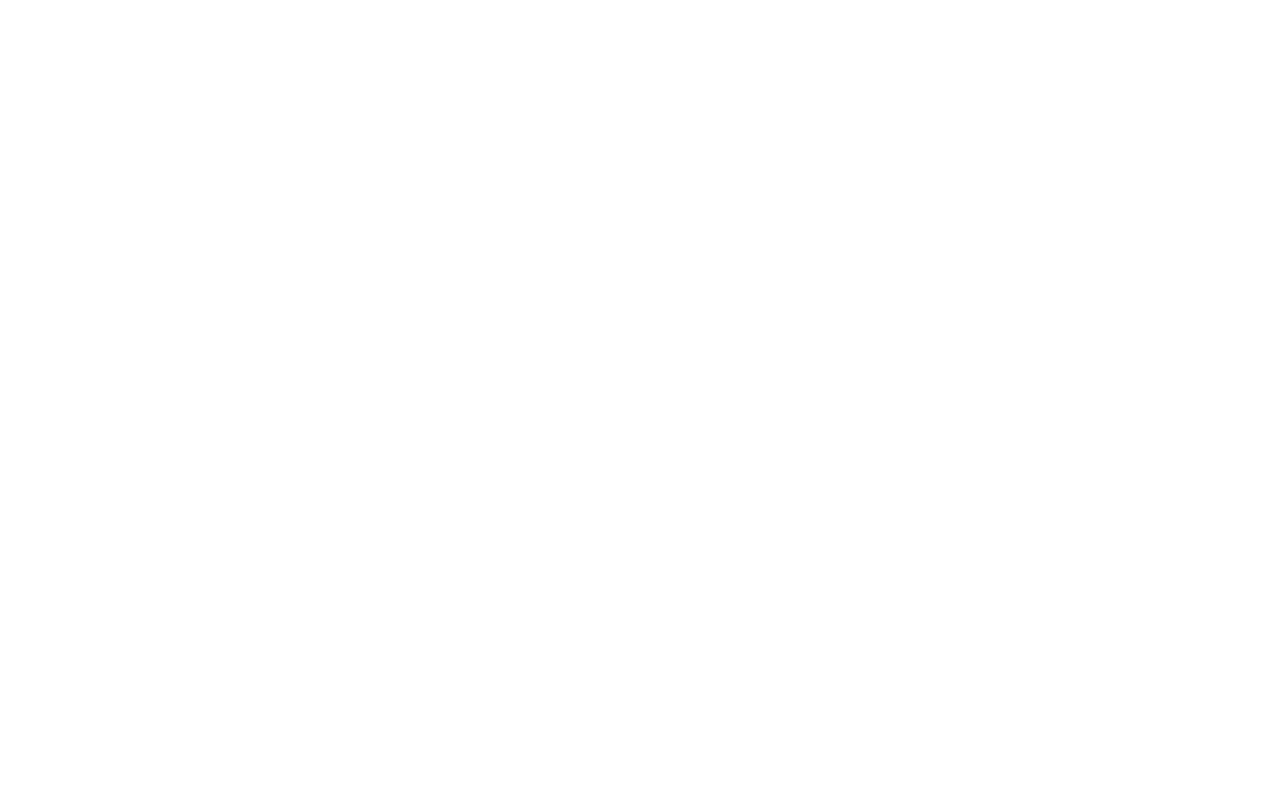
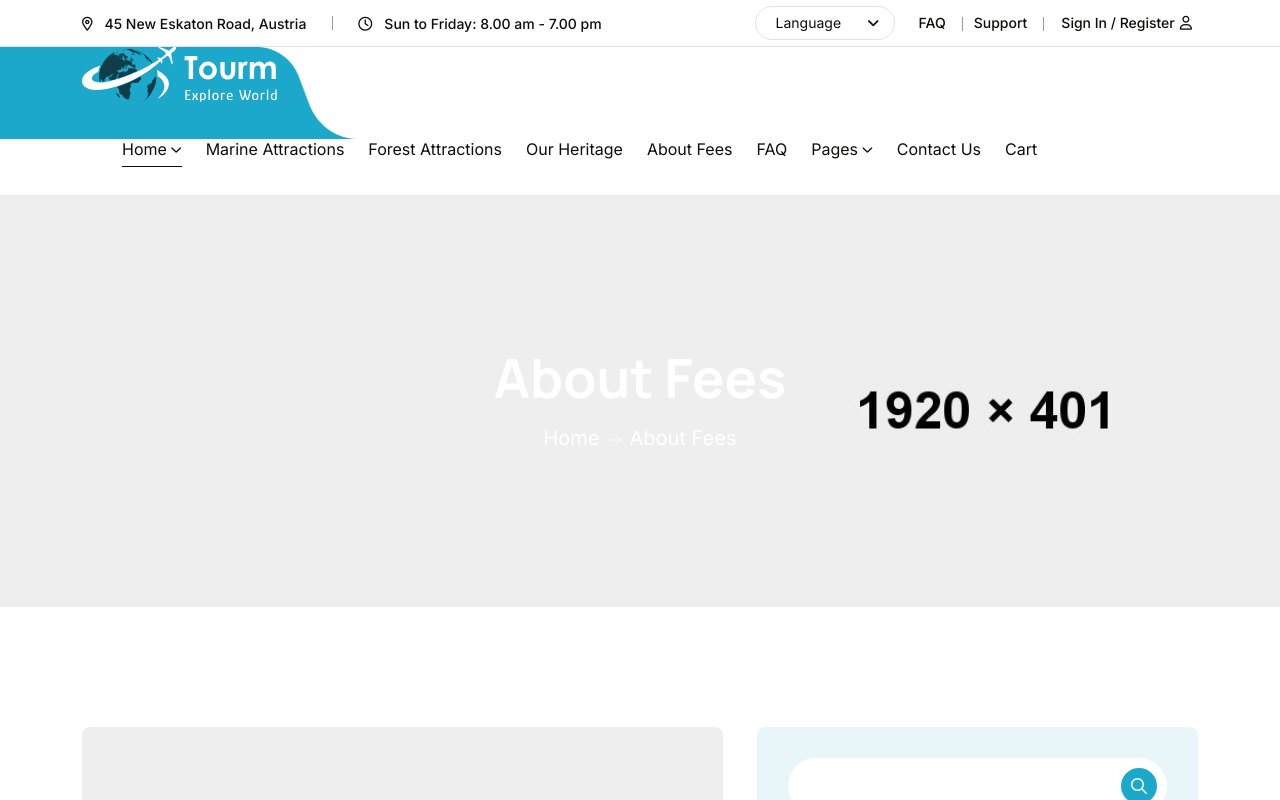
Before and after one commit to lutfia96/biofinUI-Phase2, a React (Create React App) app: page /about-fees in a window 1280 px wide. Before the commit this address had no page. Shown: the top 800 px of the page. Built offline with nearby package versions, Linux system fonts and the light colour scheme; the HTML template or start-up script is replaced by a standard one; a web font is replaced by a local one.

Commit message:
skeleton version1

```diff
--- a/src/Components/Destination/DestinationInner.jsx
+++ b/src/Components/Destination/DestinationInner.jsx
@@ -263,7 +263,7 @@
                                     </div>
                                 </div>
                             </div>
-                            <div className="widget widget_tag_cloud  ">
+                            {/* <div className="widget widget_tag_cloud  ">
                                 <h3 className="widget_title">Popular Tags</h3>
                                 <div className="tagcloud">
                                     <Link to="/blog">Tour</Link>
@@ -275,8 +275,8 @@
                                     <Link to="/blog">Luxury</Link>
                                     <Link to="/blog">Travel</Link>
                                 </div>
-                            </div>
-                            <div
+                            </div> */}
+                            {/* <div
                                 className="widget widget_offer  "
                                 data-bg-src="/assets/img/bg/widget_bg_1.jpg"
                                 style={{ backgroundImage: "url(/assets/img/bg/widget_bg_1.jpg)" }}
@@ -300,7 +300,7 @@
                                         </Link>
                                     </div>
                                 </div>
-                            </div>
+                            </div> */}
                         </aside>
                     </div>
                 </div>
--- a/src/Components/Header/HeaderOne.jsx
+++ b/src/Components/Header/HeaderOne.jsx
@@ -204,44 +204,30 @@
                                                     </li>
                                                 </ul>
                                             </li>
-                                            <li>
+                                            {/* <li>
                                                 <Link to="/about">About Us</Link>
+                                            </li> */}
+                                            <li >
+                                                <Link to="/marine">Marine Attractions</Link>
+
                                             </li>
-                                            <li className="menu-item-has-children">
-                                                <Link to="#">Destination</Link>
-                                                <ul className="sub-menu">
-                                                    <li>
-                                                        <Link to="/destination">Destination</Link>
-                                                    </li>
-                                                    <li>
-                                                        <Link to="/destination/1">
-                                                            Destination Details
-                                                        </Link>
-                                                    </li>
-                                                </ul>
+                                             <li >
+                                                <Link to="/forest">Forest Attractions</Link>
+
                                             </li>
-                                            <li className="menu-item-has-children">
-                                                <Link to="#">Service</Link>
-                                                <ul className="sub-menu">
-                                                    <li>
-                                                        <Link to="/service">Services</Link>
-                                                    </li>
-                                                    <li>
-                                                        <Link to="/service/1">Service Details</Link>
-                                                    </li>
-                                                </ul>
+                                             <li >
+                                                <Link to="/heritage">Our Heritage</Link>
+
                                             </li>
-                                            <li className="menu-item-has-children">
-                                                <Link to="#">Activities</Link>
-                                                <ul className="sub-menu">
-                                                    <li>
-                                                        <Link to="/activities">activities</Link>
-                                                    </li>
-                                                    <li>
-                                                        <Link to="/activities-details">activities Details</Link>
-                                                    </li>
-                                                </ul>
+                                             <li >
+                                                <Link to="/about-fees">About Fees</Link>
+
                                             </li>
+                                              <li >
+                                                <Link to="/faq">FAQ</Link>
+
+                                            </li>
+
                                             <li className="menu-item-has-children">
                                                 <Link to="#">Pages</Link>
                                                 <ul className="sub-menu">
@@ -302,7 +288,7 @@
                                                     </li>
                                                 </ul>
                                             </li>
-                                            <li className="menu-item-has-children">
+                                            {/* <li className="menu-item-has-children">
                                                 <Link to="#">Blog</Link>
                                                 <ul className="sub-menu">
                                                     <li>
@@ -312,9 +298,12 @@
                                                         <Link to="/blog/1">Blog Details</Link>
                                                     </li>
                                                 </ul>
-                                            </li>
+                                            </li> */}
                                             <li>
                                                 <Link to="/contact">Contact us</Link>
+                                            </li>
+                                              <li>
+                                                <Link to="/cart">Cart</Link>
                                             </li>
                                         </ul>
                                     </nav>
--- /dev/null
+++ b/src/Pages/AboutFees.jsx
@@ -0,0 +1,22 @@
+import React from 'react'
+import HeaderOne from '../Components/Header/HeaderOne'
+import Breadcrumb from '../Components/BreadCrumb/Breadcrumb'
+import TourDetailsMain from '../Components/Tour/TourDetailsMain'
+import FooterFour from '../Components/Footer/FooterFour'
+import ScrollToTop from '../Components/ScrollToTop'
+
+function AboutFees() {
+    return (
+        <>
+            <HeaderOne />
+            <Breadcrumb
+                title="About Fees"
+            />
+            <TourDetailsMain />
+            <FooterFour />
+            <ScrollToTop />
+        </>
+    )
+}
+
+export default AboutFees
--- a/src/Pages/Destination.jsx
+++ b/src/Pages/Destination.jsx
@@ -10,7 +10,7 @@
         <>
             <HeaderOne />
             <Breadcrumb
-                title="Destination"
+                title="Marine attaractions"
             />
             <DestinationInner />
             <FooterFour />
--- /dev/null
+++ b/src/Pages/Forest.jsx
@@ -0,0 +1,22 @@
+import React from 'react'
+import HeaderOne from '../Components/Header/HeaderOne'
+import Breadcrumb from '../Components/BreadCrumb/Breadcrumb'
+import DestinationInner from '../Components/Destination/DestinationInner'
+import FooterFour from '../Components/Footer/FooterFour'
+import ScrollToTop from '../Components/ScrollToTop'
+
+function Forest() {
+    return (
+        <>
+            <HeaderOne />
+            <Breadcrumb
+                title="Forest attaractions"
+            />
+            <DestinationInner />
+            <FooterFour />
+            <ScrollToTop />
+        </>
+    )
+}
+
+export default Forest
--- /dev/null
+++ b/src/Pages/Heritage.jsx
@@ -0,0 +1,22 @@
+import React from 'react'
+import HeaderOne from '../Components/Header/HeaderOne'
+import Breadcrumb from '../Components/BreadCrumb/Breadcrumb'
+import DestinationInner from '../Components/Destination/DestinationInner'
+import FooterFour from '../Components/Footer/FooterFour'
+import ScrollToTop from '../Components/ScrollToTop'
+
+function Heritage() {
+    return (
+        <>
+            <HeaderOne />
+            <Breadcrumb
+                title="Heritage attaractions"
+            />
+            <DestinationInner />
+            <FooterFour />
+            <ScrollToTop />
+        </>
+    )
+}
+
+export default Heritage
--- a/src/Pages/RouterPage.jsx
+++ b/src/Pages/RouterPage.jsx
@@ -7,6 +7,9 @@
 import About from './About'
 import LoadTop from '../Components/LoadTop'
 import Destination from './Destination'
+import Forest from './Forest'
+import Heritage from './Heritage'
+import AboutFees from './AboutFees'
 import DestinationDetails from './DestinationDetails'
 import Service from './Service'
 import ServiceDetails from './ServiceDetails';
@@ -41,8 +44,13 @@
           <Route path="/home-agency" element={<HomeThree />}></Route>
           <Route path="/home-yacht" element={<HomeFour />}></Route>
           <Route path="/about" element={<About />}></Route>
-          <Route path="/destination" element={<Destination />}></Route>
-          <Route path="/destination/:id" element={<DestinationDetails />} />
+          <Route path="/marine" element={<Destination />}></Route>
+          <Route path="/marine/:id" element={<DestinationDetails />} />
+          <Route path="/forest" element={<Forest/>}></Route>
+          <Route path="/forest/:id" element={<DestinationDetails />} />
+          <Route path="/heritage" element={<Heritage/>}></Route>
+          <Route path="/heritage/:id" element={<DestinationDetails />} />
+           <Route path="/about-fees" element={<AboutFees />}></Route>
           <Route path="/service" element={<Service />}></Route>
           <Route path="/service/:id" element={<ServiceDetails />} />
           <Route path="/activities" element={<Activities />}></Route>
```
